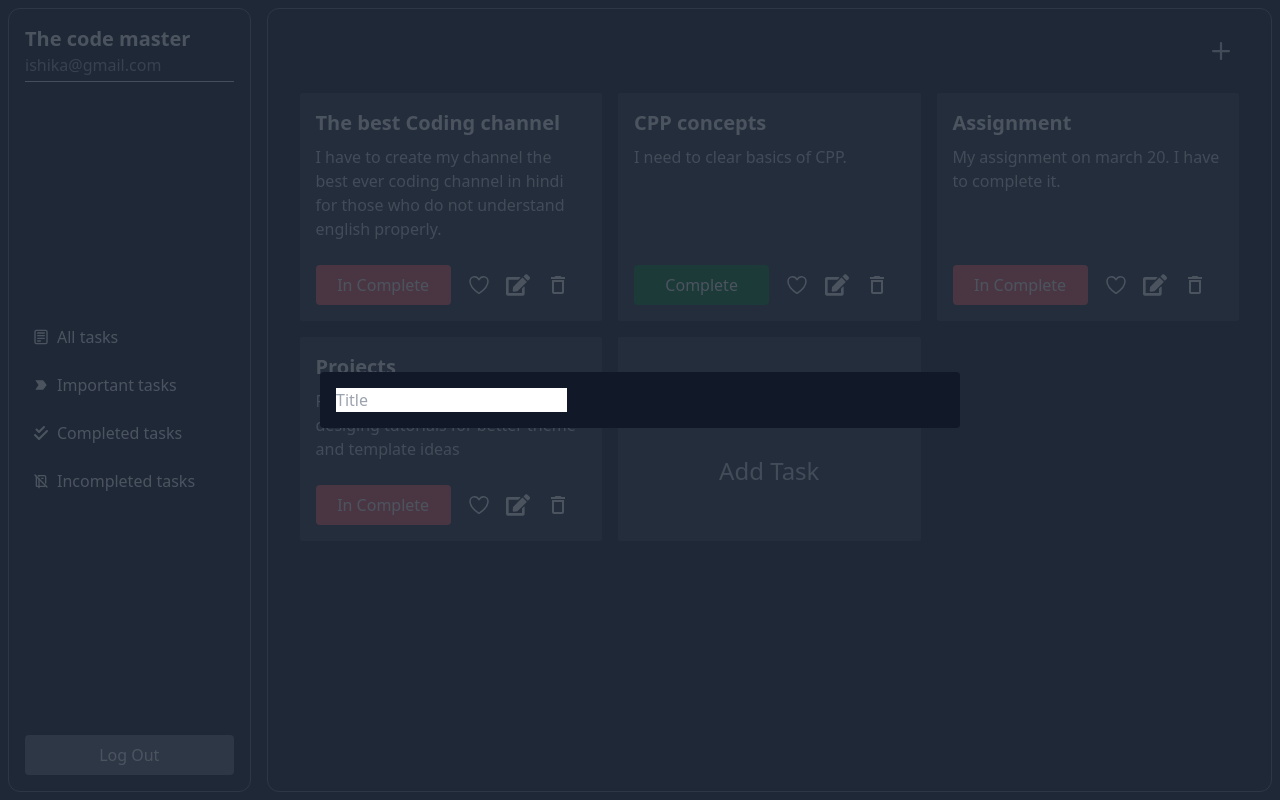
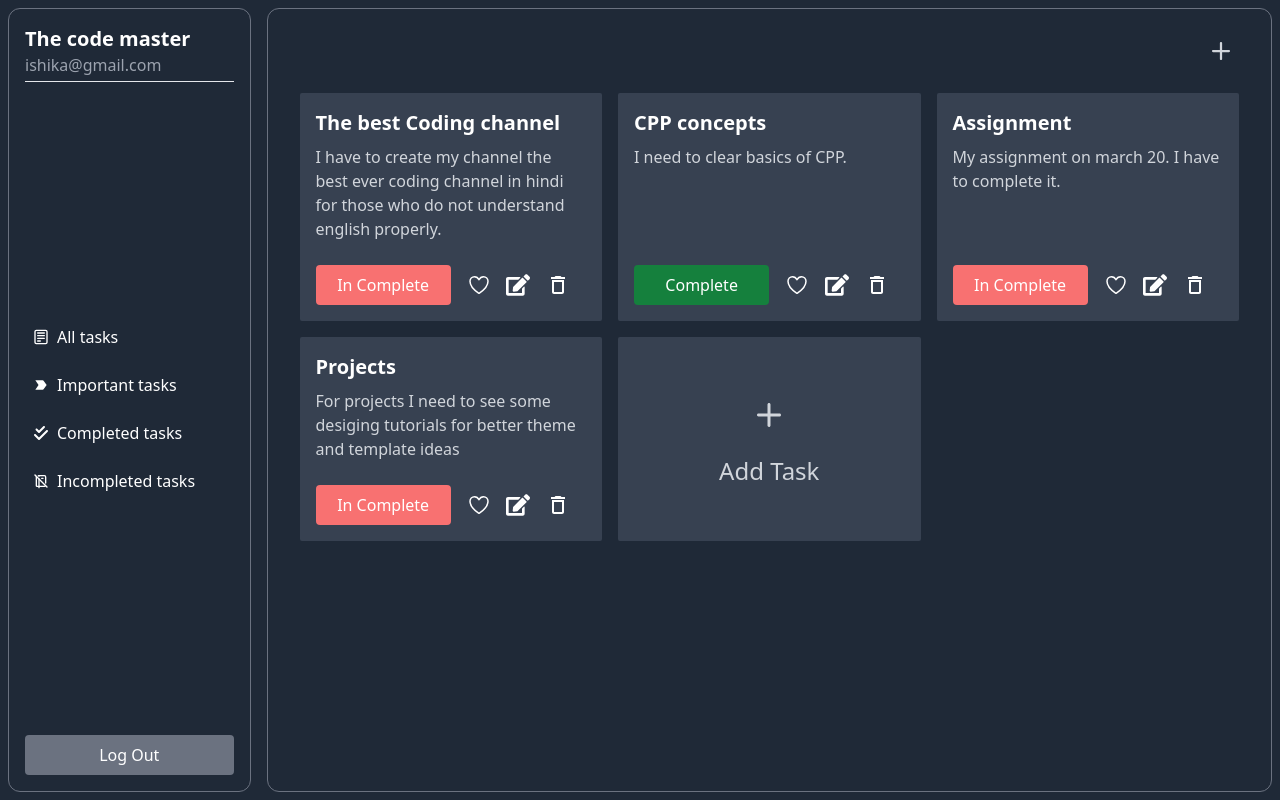
Before and after one commit to iishu/Task-Manager, a React (Create React App) app in the folder frontend/: page / in a window 1280 px wide. Built offline with nearby package versions, Linux system fonts and the light colour scheme.

Commit message:
input form

```diff
--- a/frontend/src/components/Home/InputData.jsx
+++ b/frontend/src/components/Home/InputData.jsx
@@ -1,13 +1,28 @@
 import React from 'react'
-
-const InputData = () => {
+import { IoIosCloseCircle } from "react-icons/io";
+const InputData = ({InputDiv, setInputDiv}) => {
   return (
     <>
-    <div className="fixed top-0 left-0 bg-gray-800 opacity-80 h-screen w-full"></div>
-    <div className="fixed top-0 left-0 flex items-center justify-center h-screen w-full">
-         <div className="w-3/6 bg-gray-900 p-4  rounded">
-            <input type="text" placeholder="Title" name="title"></input>
-         </div>
+    <div className={`${InputDiv} top-0 left-0 bg-gray-800 opacity-80 h-screen w-full`}></div>
+    <div className={`${InputDiv} top-0 left-0 flex items-center justify-center h-screen w-full`}>
+
+      <div className="w-2/6 bg-gray-900 p-4  rounded">
+      <div className="flex justify-end">
+        <button className="text-2xl" onClick={()=>setInputDiv("hidden")}>
+        <IoIosCloseCircle />
+        </button>
+      </div>
+            <input type="text"
+            placeholder="Title"
+            name="title"
+            className='px-3 py-2 rounded w-full bg-gray-700 my-3'>
+
+            </input>
+            <textarea  name="desc" id="" cols="30" rows="10"
+             placeholder="Description..."
+
+             className='px-3 py-2 rounded w-full bg-gray-700 my-3'></textarea>
+        <button className="px-3 py-2 bg-blue-400 rounded text-black text-xl font-semibold">Submit</button> </div>
     </div>
 
         </>
--- a/frontend/src/pages/AllTasks.jsx
+++ b/frontend/src/pages/AllTasks.jsx
@@ -1,20 +1,21 @@
-import React from 'react'
+import React, {useState} from 'react'
 import Cards from '../components/Home/Cards'
 import { IoIosAdd } from "react-icons/io";
 import InputData from "../components/Home/InputData";
 const AllTasks = () => {
+  const [InputDiv , setInputDiv] = useState("hidden")
 
   return (
    <>
     <div>
       <div className="w-full flex justify-end px-4 py-2">
-        <button>
+        <button onClick={()=>setInputDiv("fixed")}>
         <IoIosAdd className='text-4xl text-gray-300 hover:text-gray-100 transition-all duration-300'/>
         </button>
         </div>
       <Cards home={"true"}/>
     </div>
-    <InputData />
+    <InputData InputDiv={InputDiv} setInputDiv={setInputDiv}/>
     </>
   )
 }
```
